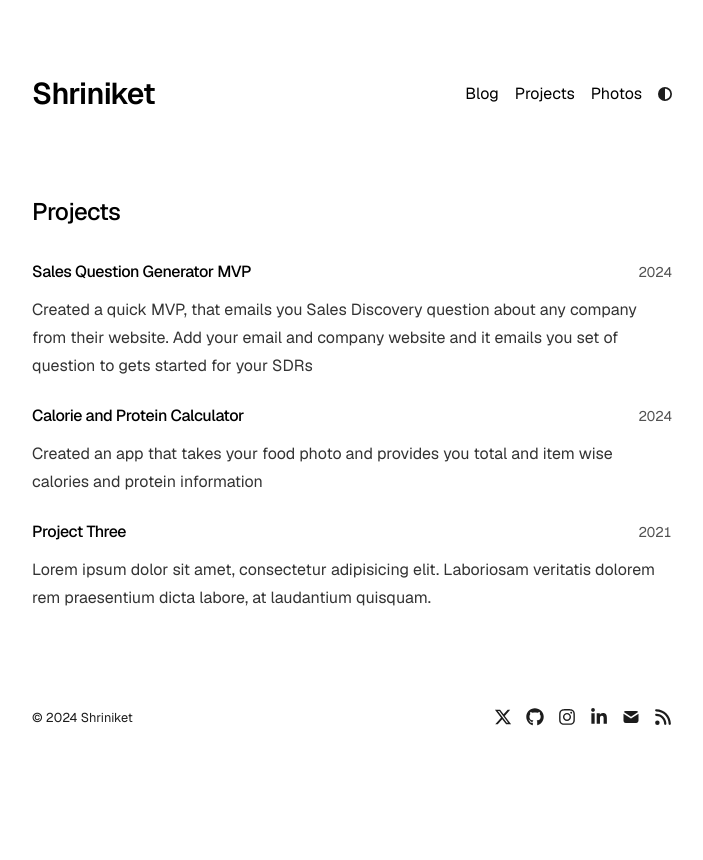
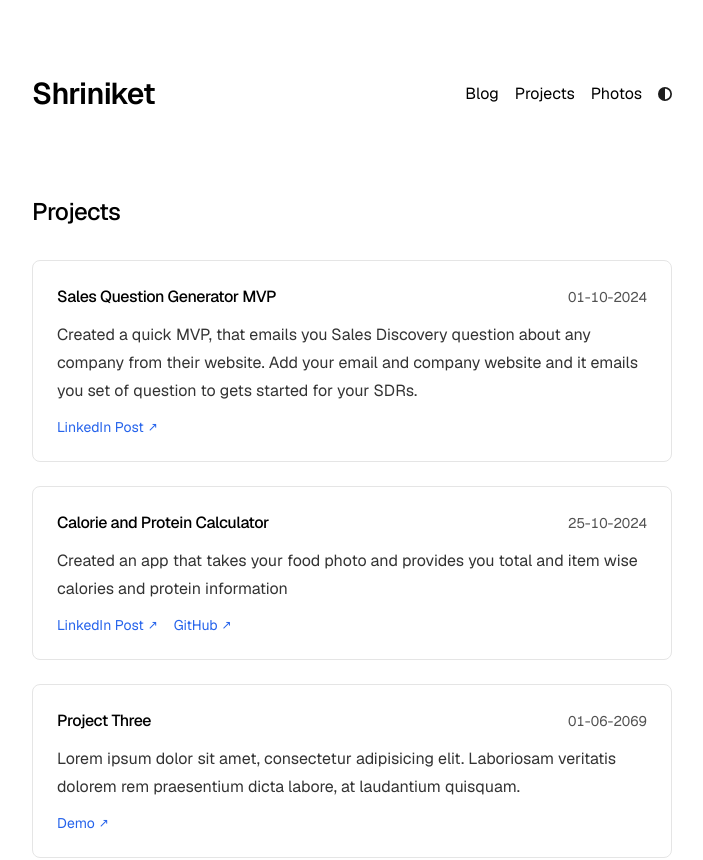
Before and after one commit to shriniket73/my-website, a Next.js app: page /projects in a window 1280 px wide. Shown: the top 860 px of the page, without its empty margins (288-991 px from the left). Built offline with nearby package versions, Linux system fonts and the light colour scheme.

Commit message:
formatted project pagee

```diff
--- a/app/projects/page.tsx
+++ b/app/projects/page.tsx
@@ -13,12 +13,9 @@ export default function Projects() {
       <h1 className="mb-8 text-2xl font-medium tracking-tight">Projects</h1>
       <div className="space-y-6">
         {projects.map((project, index) => (
-          <a
+          <div
             key={index}
-            href={project.url}
-            target="_blank"
-            rel="noopener noreferrer"
-            className="block group hover:opacity-80 transition-opacity duration-200"
+            className="block p-6 rounded-lg border border-neutral-200 dark:border-neutral-800 group transition-colors duration-200"
           >
             <div className="flex flex-col">
               <div className="w-full flex justify-between items-baseline">
@@ -26,14 +23,28 @@ export default function Projects() {
                   {project.title}
                 </span>
                 <span className="text-neutral-600 dark:text-neutral-400 tabular-nums text-sm">
-                  {project.year}
+                  {project.date}
                 </span>
               </div>
               <p className="prose prose-neutral dark:prose-invert pt-3">
                 {project.description}
               </p>
+              <div className="flex flex-wrap gap-4 mt-3">
+                {project.links.map((link, linkIndex) => (
+                  <a
+                    key={linkIndex}
+                    href={link.url}
+                    target="_blank"
+                    rel="noopener noreferrer"
+                    className="text-blue-600 hover:text-blue-800 dark:text-blue-400 text-sm inline-flex items-center gap-1"
+                  >
+                    {link.text}
+                    <span className="text-xs">↗</span>
+                  </a>
+                ))}
+              </div>
             </div>
-          </a>
+          </div>
         ))}
       </div>
     </section>
--- a/app/projects/project-data.tsx
+++ b/app/projects/project-data.tsx
@@ -1,30 +1,54 @@
+export interface Link {
+  text: string;
+  url: string;
+}
+
 export interface Project {
   title: string;
-  year: number;
+  date: string;
   description: string;
-  url: string;
+  links: Link[];  // Changed from single url to array of links with text
 }
 
 export const projects: Project[] = [
   {
     title: "Sales Question Generator MVP",
-    year: 2024,
+    date: "01-10-2024",
     description:
-      "Created a quick MVP, that emails you Sales Discovery question about any company from their website. Add your email and company website and it emails you set of question to gets started for your SDRs",
-    url: "https://www.linkedin.com/posts/shriniket-acharya_in-this-video-i-share-how-simple-it-is-to-activity-7246877589754052608-4NRs?utm_source=share&utm_medium=member_desktop",
+      "Created a quick MVP, that emails you Sales Discovery question about any company from their website. Add your email and company website and it emails you set of question to gets started for your SDRs.",
+    links: [
+      {
+        text: "LinkedIn Post",
+        url: "https://www.linkedin.com/posts/shriniket-acharya_in-this-video-i-share-how-simple-it-is-to-activity-7246877589754052608-4NRs"
+      }
+    ]
   },
   {
     title: "Calorie and Protein Calculator",
-    year: 2024,
+    date: "25-10-2024",
     description:
       "Created an app that takes your food photo and provides you total and item wise calories and protein information",
-    url: "https://www.linkedin.com/posts/shriniket-acharya_in-this-video-i-talk-about-two-things-activity-7255360993629765634-VrJM?utm_source=share&utm_medium=member_desktop",
+    links: [
+      {
+        text: "LinkedIn Post",
+        url: "https://www.linkedin.com/posts/shriniket-acharya_in-this-video-i-talk-about-two-things-activity-7255360993629765634-VrJM"
+      },
+      {
+        text: "GitHub",
+        url: "https://github.com/shriniket73/CalorieCounter"  // Replace with actual URL
+      }
+    ]
   },
   {
     title: "Project Three",
-    year: 2021,
+    date: "01-06-2069",
     description:
       "Lorem ipsum dolor sit amet, consectetur adipisicing elit. Laboriosam veritatis dolorem rem praesentium dicta labore, at laudantium quisquam.",
-    url: "https://example.com/",
+    links: [
+      {
+        text: "Demo",
+        url: "https://example.com/"
+      }
+    ]
   },
 ];
```
